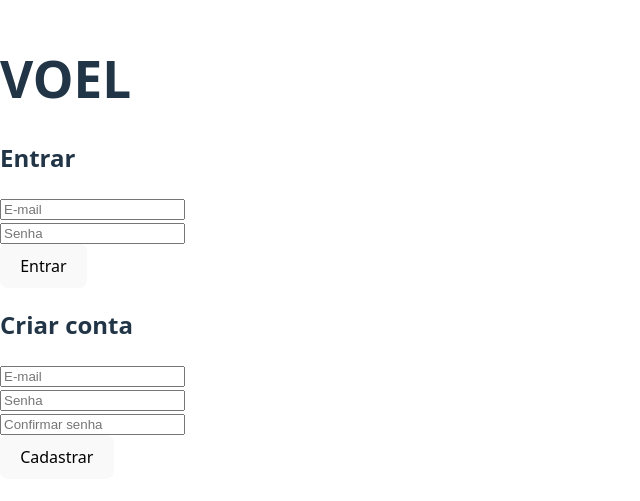
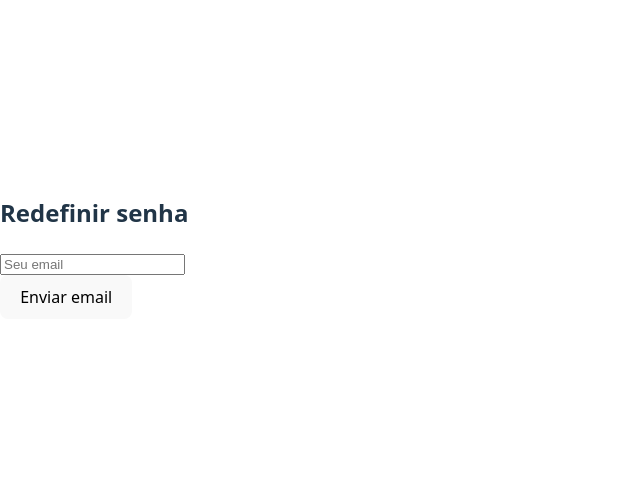
Before and after one commit to fernandaclemente002/Voel, a React (Vite) app: page /reset-password in a window 1280 px wide. Shown: the part 153-654 px from the top of the page, without its empty margins (0-640 px from the left). Built offline with nearby package versions, Linux system fonts and the light colour scheme.

Commit message:
Adicionar página de redefinição de senha e rotas

```diff
--- a/package.json
+++ b/package.json
@@ -12,7 +12,8 @@
   "dependencies": {
     "@supabase/supabase-js": "^2.89.0",
     "react": "^19.2.0",
-    "react-dom": "^19.2.0"
+    "react-dom": "^19.2.0",
+    "react-router-dom": "^7.11.0"
   },
   "devDependencies": {
     "@eslint/js": "^9.39.1",
--- a/src/App.jsx
+++ b/src/App.jsx
@@ -1,31 +1,17 @@
+import { BrowserRouter, Routes, Route } from 'react-router-dom'
 import Login from './pages/Login'
 import Register from './pages/Register'
-import { useSession } from './hooks/useSession'
-import { supabase } from './library/supabase'
+import ResetPassword from './pages/ResetPassword'
 
 function App() {
-  const { session, loading } = useSession()
-
-  if (loading) {
-    return <p>Carregando...</p>
-  }
-
   return (
-    <div>
-      <h1>VOEL</h1>
-
-      {!session ? (
-        <>
-          <Login />
-          <Register />
-        </>
-      ) : (
-        <><p>Usuário logado: {session.user.email}</p><button onClick={() => supabase.auth.signOut()}>
-            Sair
-          </button></>
-
-      )}
-    </div>
+    <BrowserRouter>
+      <Routes>
+        <Route path="/login" element={<Login />} />
+        <Route path="/register" element={<Register />} />
+        <Route path="/reset-password" element={<ResetPassword />} />
+      </Routes>
+    </BrowserRouter>
   )
 }
 
--- a/src/pages/Login.jsx
+++ b/src/pages/Login.jsx
@@ -1,3 +1,4 @@
+import { Link } from 'react-router-dom'
 import { useState } from 'react'
 import { supabase } from '../library/supabase'
 
@@ -51,6 +52,10 @@ function Login() {
           {loading ? 'Entrando...' : 'Entrar'}
         </button>
       </form>
+        {/* A O LINK pra conectar com a página Reset-password */}
+      <p>
+        <Link to="/reset-password">Esqueci minha senha</Link>
+      </p>
     </div>
   )
 }
--- a/src/pages/ResetPassword.jsx
+++ b/src/pages/ResetPassword.jsx
@@ -1,38 +1,44 @@
 import { useState } from 'react'
 import { supabase } from '../library/supabase'
 
-function ForgotPassword() {
+function ResetPassword() {
   const [email, setEmail] = useState('')
+  const [loading, setLoading] = useState(false)
 
   async function handleReset(e) {
     e.preventDefault()
+    setLoading(true)
 
-    const { data, error } = await supabase.auth.resetPasswordForEmail(email, {
-      redirectTo: 'https://voel.vercel.app/reset-password'
+    const { error } = await supabase.auth.resetPasswordForEmail(email, {
+      redirectTo: 'https://seusite.vercel.app/login'
     })
+
+    setLoading(false)
 
     if (error) {
       alert(error.message)
     } else {
-      alert('Verifique seu email para redefinir a senha!')
+      alert('Email de redefinição enviado! Verifique sua caixa de entrada.')
     }
   }
 
   return (
     <div>
-      <h2>Esqueci minha senha</h2>
+      <h2>Redefinir senha</h2>
       <form onSubmit={handleReset}>
         <input
           type="email"
-          placeholder="Digite seu email"
+          placeholder="Seu email"
           value={email}
           onChange={e => setEmail(e.target.value)}
         />
         <br />
-        <button type="submit">Enviar link de redefinição</button>
+        <button type="submit" disabled={loading}>
+          {loading ? 'Enviando...' : 'Enviar email'}
+        </button>
       </form>
     </div>
   )
 }
 
-export default ForgotPassword
+export default ResetPassword
```
Also changed, not shown: 1 other file (tests, documents, lock files or other folders).
